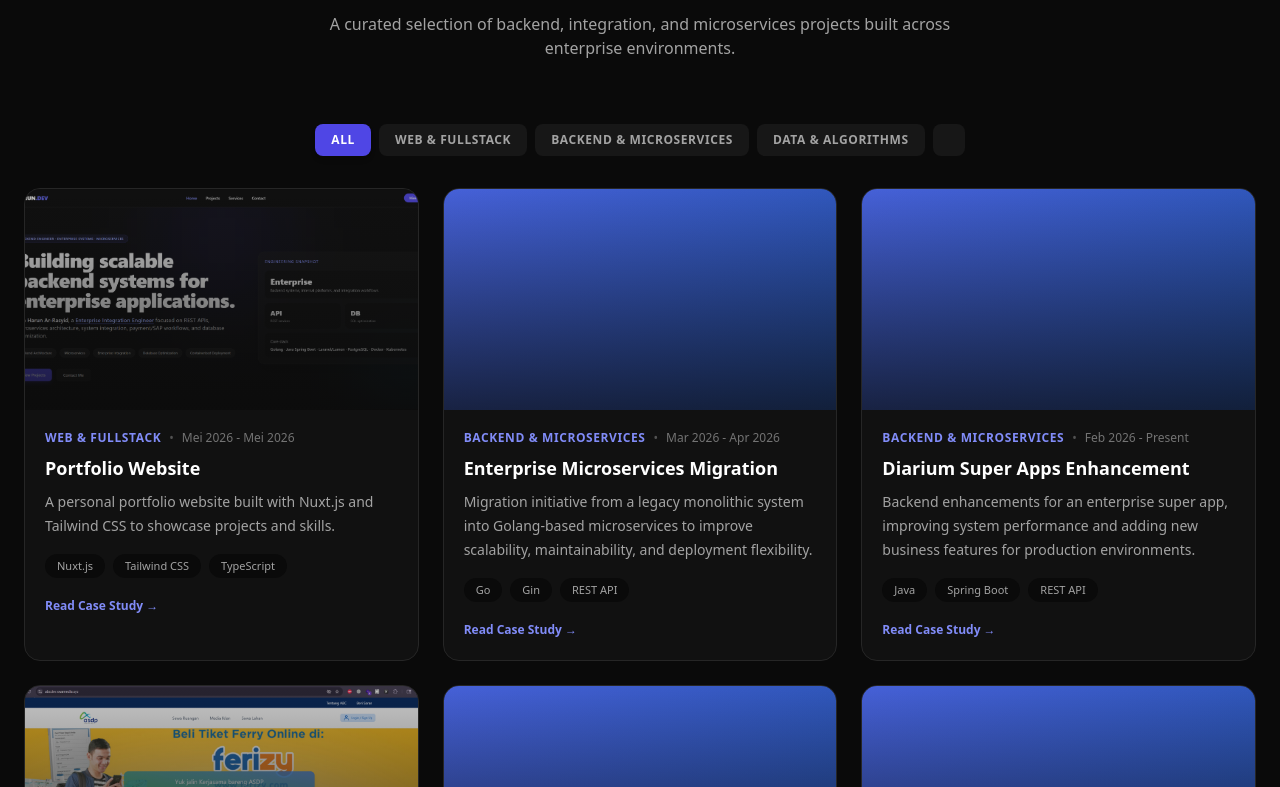
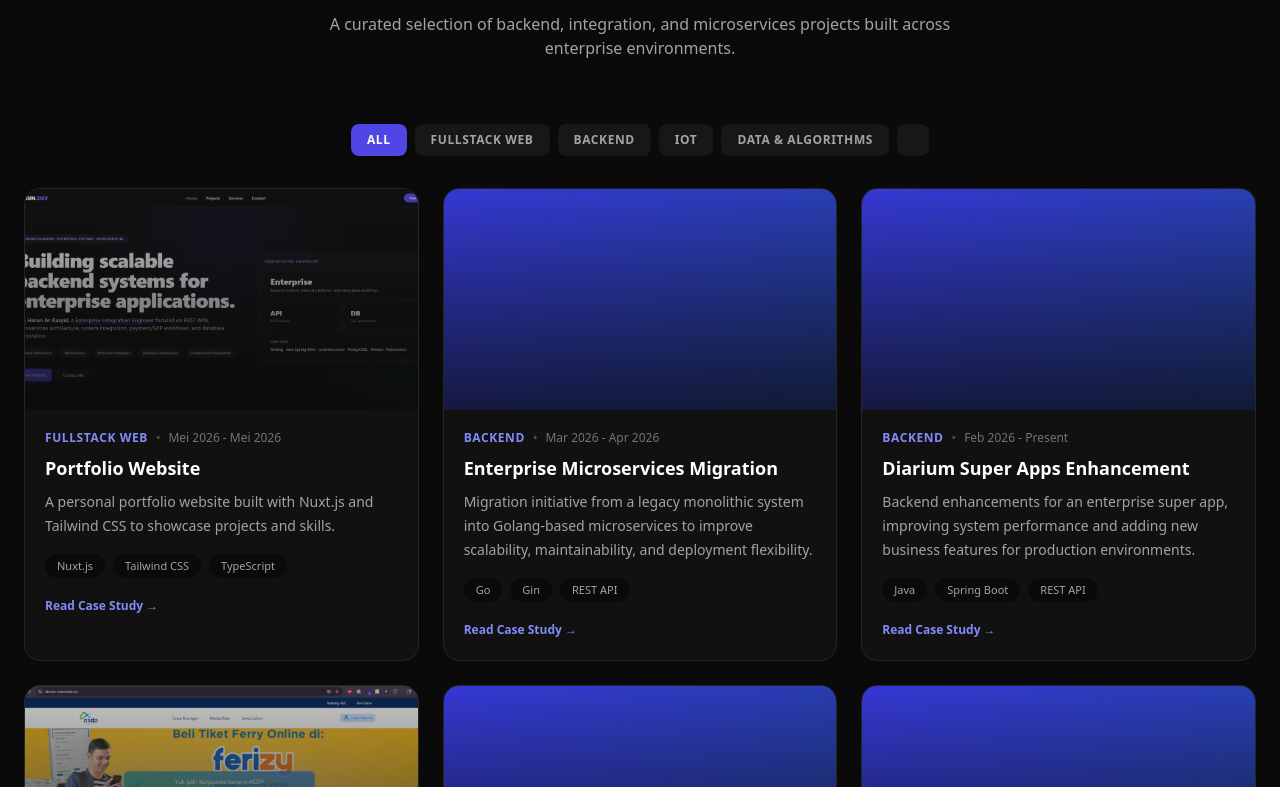
Before and after one commit to Harun1804/portohub-fe, a Nuxt app: page / in a window 1280 px wide. Shown: the part 1333-2120 px from the top of the page. Built offline with nearby package versions, Linux system fonts and the light colour scheme.

Commit message:
fix: project category and about

```diff
--- a/app/components/Hero.vue
+++ b/app/components/Hero.vue
@@ -66,7 +66,7 @@
 import { ref, onMounted, onBeforeUnmount } from "vue"
 import { PROFILE } from "~/data/profile"
 
-const roles = ["Senior Backend Engineer", "Microservices Engineer", "Enterprise Integration Engineer", "Polyglot Backend Developer"]
+const roles = ["Senior Backend Engineer", "Microservices Engineer", "Enterprise Integration Engineer", "Backend Developer"]
 const currentRole = ref(roles[0])
 let roleIndex = 0
 let intervalId
--- a/app/data/projects.ts
+++ b/app/data/projects.ts
@@ -19,7 +19,7 @@ export const PROJECTS: Project[] = [
   {
     id: "portfolio-website",
     title: "Portfolio Website",
-    category: "Web & Fullstack",
+    category: "Fullstack Web",
     client: "Internal",
     role: "Full Stack Developer",
     period: "Mei 2026 - Mei 2026",
@@ -35,7 +35,7 @@ export const PROJECTS: Project[] = [
   {
     id: "enterprise-microservices-migration",
     title: "Enterprise Microservices Migration",
-    category: "Backend & Microservices",
+    category: "Backend",
     client: "S8LLS",
     role: "Backend Developer",
     period: "Mar 2026 - Apr 2026",
@@ -52,7 +52,7 @@ export const PROJECTS: Project[] = [
   {
     id: "diarium-super-apps-enhancement",
     title: "Diarium Super Apps Enhancement",
-    category: "Backend & Microservices",
+    category: "Backend",
     client: "PT Swamedia Informatika",
     role: "Backend Developer",
     period: "Feb 2026 - Present",
@@ -68,7 +68,7 @@ export const PROJECTS: Project[] = [
   {
     id: "abc-payment-sap-integration",
     title: "ABC System with Payment and SAP Integration",
-    category: "Backend & Microservices",
+    category: "Backend",
     client: "PT Swamedia Informatika",
     role: "Backend Developer",
     period: "Oct 2024 - Dec 2025",
@@ -85,9 +85,9 @@ export const PROJECTS: Project[] = [
   {
     id: "rfid-gallon-tracking-system",
     title: "RFID-Based Gallon Tracking System",
-    category: "Backend & Microservices",
+    category: "IOT",
     client: "PT Swamedia Informatika",
-    role: "Backend Developer",
+    role: "Fullstack Developer",
     period: "Aug 2023 - Oct 2023",
     img: "",
     description: "Real-time asset tracking backend using RFID and IoT integration for gallon movement monitoring and operational visibility.",
@@ -101,7 +101,7 @@ export const PROJECTS: Project[] = [
   {
     id: "enterprise-risk-management-system",
     title: "Enterprise Risk Management System",
-    category: "Backend & Microservices",
+    category: "Backend",
     client: "PT Swamedia Informatika",
     role: "Backend Developer",
     period: "Jan 2023 - Aug 2023",
@@ -117,7 +117,7 @@ export const PROJECTS: Project[] = [
   {
     id: "integrated-talent-management-system",
     title: "Integrated Talent Management System",
-    category: "Backend & Microservices",
+    category: "Backend",
     client: "PT Swamedia Informatika",
     role: "Backend Developer",
     period: "Jul 2022 - Jan 2023",
@@ -133,7 +133,7 @@ export const PROJECTS: Project[] = [
   {
     id: "odoo-erp-project-management-integration",
     title: "Odoo ERP and Project Management Integration",
-    category: "Web & Fullstack",
+    category: "Fullstack Web",
     client: "PT Global Service Indonesia",
     role: "Fullstack Developer",
     period: "Mar 2022 - Apr 2022",
@@ -149,7 +149,7 @@ export const PROJECTS: Project[] = [
   {
     id: "attendance-payroll-system",
     title: "Attendance and Payroll System",
-    category: "Web & Fullstack",
+    category: "Fullstack Web",
     client: "PT Global Service Indonesia",
     role: "Fullstack Developer",
     period: "Jan 2022 - Jun 2022",
@@ -166,7 +166,7 @@ export const PROJECTS: Project[] = [
   {
     id: "petalin-project",
     title: "Petalin Project",
-    category: "Backend & Microservices",
+    category: "Backend",
     client: "Freelance",
     role: "Fullstack Developer",
     period: "Oct 2025 - Dec 2025",
@@ -182,7 +182,7 @@ export const PROJECTS: Project[] = [
   {
     id: "reddoorz-internal-app",
     title: "Reddoorz Internal App",
-    category: "Web & Fullstack",
+    category: "Fullstack Web",
     client: "S8LLS",
     role: "Software Developer",
     period: "Mar 2026 - Apr 2026",
@@ -198,7 +198,7 @@ export const PROJECTS: Project[] = [
   {
     id: "erm-finnet-backend",
     title: "ERM Finnet Backend",
-    category: "Backend & Microservices",
+    category: "Backend",
     client: "Freelance",
     role: "Backend Developer",
     period: "Feb 2025 - Sep 2025",
@@ -214,7 +214,7 @@ export const PROJECTS: Project[] = [
   {
     id: "clinic-kpi-system",
     title: "Clinic KPI System",
-    category: "Web & Fullstack",
+    category: "Fullstack Web",
     client: "Freelance",
     role: "Fullstack Developer",
     period: "Sep 2024 - Oct 2024",
@@ -230,7 +230,7 @@ export const PROJECTS: Project[] = [
   {
     id: "online-warehouse-management-system",
     title: "Online Warehouse Management System",
-    category: "Web & Fullstack",
+    category: "Fullstack Web",
     client: "Freelance",
     role: "Fullstack Developer",
     period: "Sep 2024 - Oct 2024",
@@ -246,7 +246,7 @@ export const PROJECTS: Project[] = [
   {
     id: "warehouse-scanner-system",
     title: "Warehouse Scanner System",
-    category: "Web & Fullstack",
+    category: "Fullstack Web",
     client: "Freelance",
     role: "Fullstack Developer",
     period: "Jul 2024",
@@ -262,7 +262,7 @@ export const PROJECTS: Project[] = [
   {
     id: "mtm-rups-monitoring",
     title: "MTM (RUPS Monitoring)",
-    category: "Backend & Microservices",
+    category: "Backend",
     client: "PT Swamedia Informatika",
     role: "Backend Developer",
     period: "Jan 2024 - Jun 2024",
@@ -278,7 +278,7 @@ export const PROJECTS: Project[] = [
   {
     id: "company-profile-revamp-cms",
     title: "Company Profile Revamp & CMS",
-    category: "Web & Fullstack",
+    category: "Fullstack Web",
     client: "PT Swamedia Informatika",
     role: "Fullstack Developer",
     period: "Oct 2023 - Feb 2024",
@@ -294,7 +294,7 @@ export const PROJECTS: Project[] = [
   {
     id: "crew-task-monitoring-system",
     title: "Crew Task Monitoring System",
-    category: "Web & Fullstack",
+    category: "Fullstack Web",
     client: "Freelance",
     role: "Backend Developer",
     period: "Sep 2023 - Jan 2024",
@@ -310,7 +310,7 @@ export const PROJECTS: Project[] = [
   {
     id: "safetyroad-cms-enhancement",
     title: "SafetyRoad.id CMS Enhancement",
-    category: "Web & Fullstack",
+    category: "Fullstack Web",
     client: "Freelance",
     role: "Fullstack Developer",
     period: "Apr 2022 - Jun 2022",
@@ -326,7 +326,7 @@ export const PROJECTS: Project[] = [
   {
     id: "correspondence-management-system",
     title: "Correspondence Management System",
-    category: "Web & Fullstack",
+    category: "Fullstack Web",
     client: "Freelance",
     role: "Software Developer",
     period: "Dec 2021",
@@ -358,7 +358,7 @@ export const PROJECTS: Project[] = [
   {
     id: "laboratory-equipment-management",
     title: "Laboratory Equipment Management",
-    category: "Web & Fullstack",
+    category: "Fullstack Web",
     client: "Freelance",
     role: "Software Developer",
     period: "Nov 2021",
@@ -374,7 +374,7 @@ export const PROJECTS: Project[] = [
   {
     id: "intelligo-course-management",
     title: "Intelligo.id Course Management",
-    category: "Web & Fullstack",
+    category: "Fullstack Web",
     client: "Freelance",
     role: "Fullstack Developer",
     period: "Sep 2021 - Oct 2021",
@@ -390,7 +390,7 @@ export const PROJECTS: Project[] = [
   {
     id: "inventory-management-system-v3",
     title: "Inventory Management System v3",
-    category: "Web & Fullstack",
+    category: "Fullstack Web",
     client: "Freelance",
     role: "Software Developer",
     period: "Oct 2021",
@@ -422,7 +422,7 @@ export const PROJECTS: Project[] = [
   {
     id: "barbershop-management-system",
     title: "Barbershop Management System",
-    category: "Web & Fullstack",
+    category: "Fullstack Web",
     client: "Freelance",
     role: "Software Developer",
     period: "Feb 2021",
@@ -438,7 +438,7 @@ export const PROJECTS: Project[] = [
   {
     id: "simple-queue-management-system",
     title: "Simple Queue Management System",
-    category: "Web & Fullstack",
+    category: "Fullstack Web",
     client: "Freelance",
     role: "Software Developer",
     period: "Feb 2021",
@@ -454,7 +454,7 @@ export const PROJECTS: Project[] = [
   {
     id: "student-information-board",
     title: "Student Information Board",
-    category: "Web & Fullstack",
+    category: "Fullstack Web",
     client: "Freelance",
     role: "Frontend Developer",
     period: "Jan 2021",
@@ -470,7 +470,7 @@ export const PROJECTS: Project[] = [
   {
     id: "course-marketplace-system",
     title: "Course Marketplace System",
-    category: "Web & Fullstack",
+    category: "Fullstack Web",
     client: "Kampung Course Indonesia",
     role: "Software Developer",
     period: "Oct 2020 - Dec 2020",
@@ -503,7 +503,7 @@ export const PROJECTS: Project[] = [
   {
     id: "laundry-management-system",
     title: "Laundry Management System",
-    category: "Web & Fullstack",
+    category: "Fullstack Web",
     client: "Freelance",
     role: "Software Developer",
     period: "Jul 2019",
@@ -519,7 +519,7 @@ export const PROJECTS: Project[] = [
   {
     id: "archery-club-management",
     title: "Archery Club Management",
-    category: "Web & Fullstack",
+    category: "Fullstack Web",
     client: "Freelance",
     role: "Software Developer",
     period: "Jun 2019",
@@ -551,7 +551,7 @@ export const PROJECTS: Project[] = [
   {
     id: "correspondence-monitoring-app",
     title: "Correspondence Monitoring App",
-    category: "Web & Fullstack",
+    category: "Fullstack Web",
     client: "Freelance",
     role: "Software Developer",
     period: "May 2019",
@@ -567,7 +567,7 @@ export const PROJECTS: Project[] = [
   {
     id: "training-registration-email-blasting",
     title: "Training Registration & Email Blasting",
-    category: "Web & Fullstack",
+    category: "Fullstack Web",
     client: "Freelance",
     role: "Software Developer",
     period: "May 2019",
@@ -615,7 +615,7 @@ export const PROJECTS: Project[] = [
   {
     id: "simple-inventory-application",
     title: "Simple Inventory Application",
-    category: "Web & Fullstack",
+    category: "Fullstack Web",
     client: "Freelance",
     role: "Software Developer",
     period: "Apr 2018",
@@ -631,7 +631,7 @@ export const PROJECTS: Project[] = [
   {
     id: "cafe-management-system",
     title: "Cafe Management System",
-    category: "Web & Fullstack",
+    category: "Fullstack Web",
     client: "Freelance",
     role: "Software Developer",
     period: "Apr 2018",
@@ -647,7 +647,7 @@ export const PROJECTS: Project[] = [
   {
     id: "alumni-management-information-system",
     title: "Alumni Management Information System",
-    category: "Web & Fullstack",
+    category: "Fullstack Web",
     client: "Freelance",
     role: "Software Developer",
     period: "Mar 2018",
```
